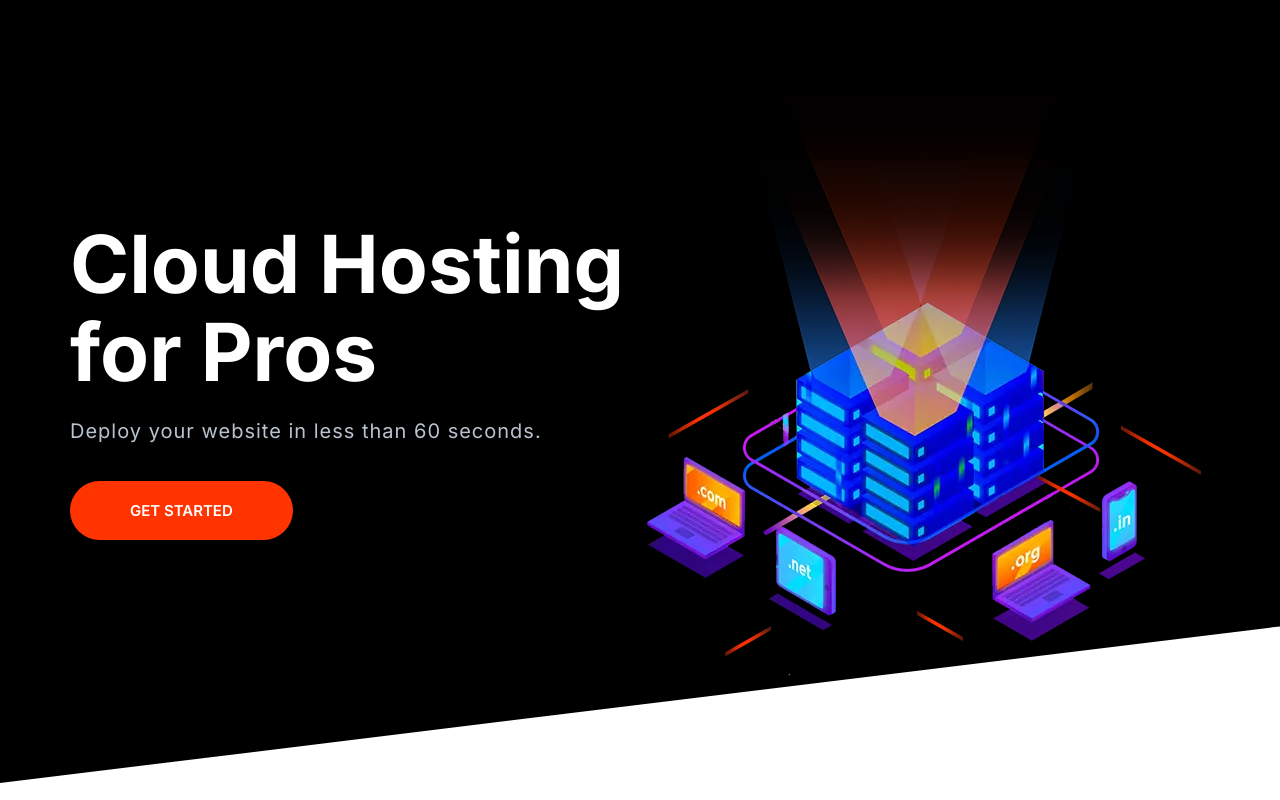
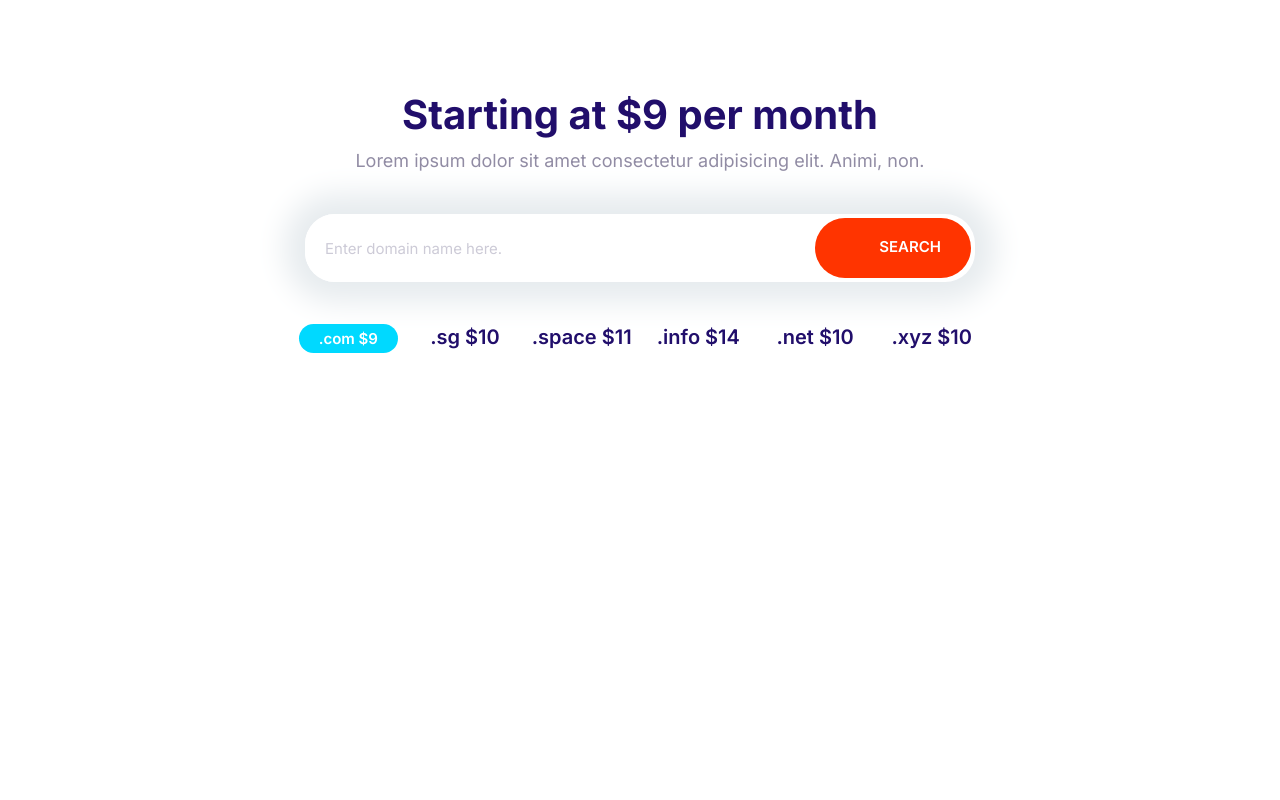
Before and after one commit to elainegrace/mosh-htmlcss, a plain HTML site: page index.html in a window 1280 px wide. Drawn offline with Linux system fonts and the light colour scheme.

Commit message:
Made domain-block.

```diff
--- a/css/styles.css
+++ b/css/styles.css
@@ -13,11 +13,6 @@
 *::before,
 *::after {
   box-sizing: border-box;
-}
-
-.container {
-  max-width: 1140px;
-  margin: 0 auto;
 }
 
 /* Typography */
@@ -205,10 +200,17 @@ a {
   font-size: 1.8rem;
   font-weight: 600;
   margin: 1rem 0;
+  outline: 0;
   padding: 2rem 3rem;
   text-align: center;
   text-transform: uppercase;
   white-space: nowrap;
+}
+.btn .icon {
+  width: 2rem;
+  height: 2rem;
+  margin-right: 1rem;
+  vertical-align: middle;
 }
 
 .btn--primary {
@@ -249,14 +251,14 @@ a {
   background: var(--color-heading);
 }
 
+.btn--stretched {
+  padding-left: 6rem;
+  padding-right: 6rem;
+}
+
 .btn--block {
   width: 100%;
   display: inline-block;
-}
-
-.btn--stretched {
-  padding-left: 6rem;
-  padding-right: 6rem;
 }
 
 @media screen and (min-width: 1024px) {
@@ -267,12 +269,12 @@ a {
 
 /* Inputs */
 .input {
-  padding: 1.5rem 3.5rem;
+  border-radius: var(--border-radius);
   border: 1px solid var(--color-border);
-  border-radius: var(--border-radius);
-  outline: 0;
   color: var(--color-heading);
   font-size: 2rem;
+  outline: 0;
+  padding: 1.5rem 3.5rem;
 }
 
 ::placeholder {
@@ -288,7 +290,7 @@ a {
 .input-group .input {
   border: 0;
   flex-grow: 1;
-  padding: 1.5rem 1rem;
+  padding: 1.5rem 2rem;
 }
 
 .input-group .btn {
@@ -591,6 +593,10 @@ an image BEFORE the content of the
   padding: var(--vertical-padding) 2rem;
 }
 
+.block__header {
+  text-align: center;
+}
+
 .block__heading {
   margin-top: 0;
 }
@@ -614,8 +620,9 @@ an image BEFORE the content of the
   clip-path: polygon(0% 0%, 100% 0%, 100% 80%, 0% 100%);
 }
 
-.block__header {
-  text-align: center;
+.container {
+  max-width: 1140px;
+  margin: 0 auto;
 }
 
 /* Navigation Bar */
@@ -707,3 +714,28 @@ an image BEFORE the content of the
     align-self: center;
   }
 }
+
+/* Domain Block */
+.block-domain .input-group {
+  box-shadow: 0 0 30px 20px #e6ebee;
+  border: 0;
+  margin: 4rem auto;
+  max-width: 670px;
+}
+
+.block-domain__prices {
+  display: grid;
+  grid-template-columns: 1fr 1fr 1fr;
+  grid-template-rows: 6rem 6rem;
+  font-size: 2rem;
+  font-weight: 600;
+  max-width: 700px;
+  justify-items: center;
+  margin: 0 auto;
+}
+
+@media screen and (min-width: 768px) {
+  .block-domain__prices {
+    grid-template-columns: repeat(auto-fit, minmax(10rem, 1fr));
+  }
+}
--- a/index.html
+++ b/index.html
@@ -15,28 +15,35 @@
   </head>
 
   <body>
-    <section class="block block--dark block--skewed-left">
-      <div class="container grid grid--1x2">
-        <div class="block__header hero__content">
-          <h1 class="block__heading">Cloud Hosting for Pros</h1>
-          <p class="hero__tagline">
-            Deploy your website in less than 60 seconds.
-          </p>
-          <a href="#" class="btn btn--accent btn--stretched">Get Started</a>
-        </div>
+    <section class="block container block-domain">
+      <header class="block__header">
+        <h2>Starting at $9 per month</h2>
+        <p>
+          Lorem ipsum dolor sit amet consectetur adipisicing elit. Animi, non.
+        </p>
+      </header>
+      <div class="input-group">
+        <input
+          type="text"
+          class="input"
+          placeholder="Enter domain name here."
+        />
+        <button class="btn btn--accent">
+          <svg class="icon icon--white">
+            <use xlink:href="images/sprite.svg#search"></use>
+          </svg>
+          Search
+        </button>
+      </div>
 
-        <picture>
-          <source
-            type="images/webp"
-            srcset="images/banner.webp 1x, images/banner@2x.webp 2x"
-          />
-          <source
-            type="images/png"
-            srcset="images/banner.png 1x, images/banner@2x.png 2x"
-          />
-          <img src="images/banner.webp" alt="" class="hero__image" />
-        </picture>
-      </div>
+      <ul class="list block-domain__prices">
+        <li><span class="badge badge--secondary">.com $9</span></li>
+        <li>.sg $10</li>
+        <li>.space $11</li>
+        <li>.info $14</li>
+        <li>.net $10</li>
+        <li>.xyz $10</li>
+      </ul>
     </section>
 
     <script src="js/main.js"></script>
```
Also changed, not shown: components/domain-block.html (added, +26 -0 lines).
